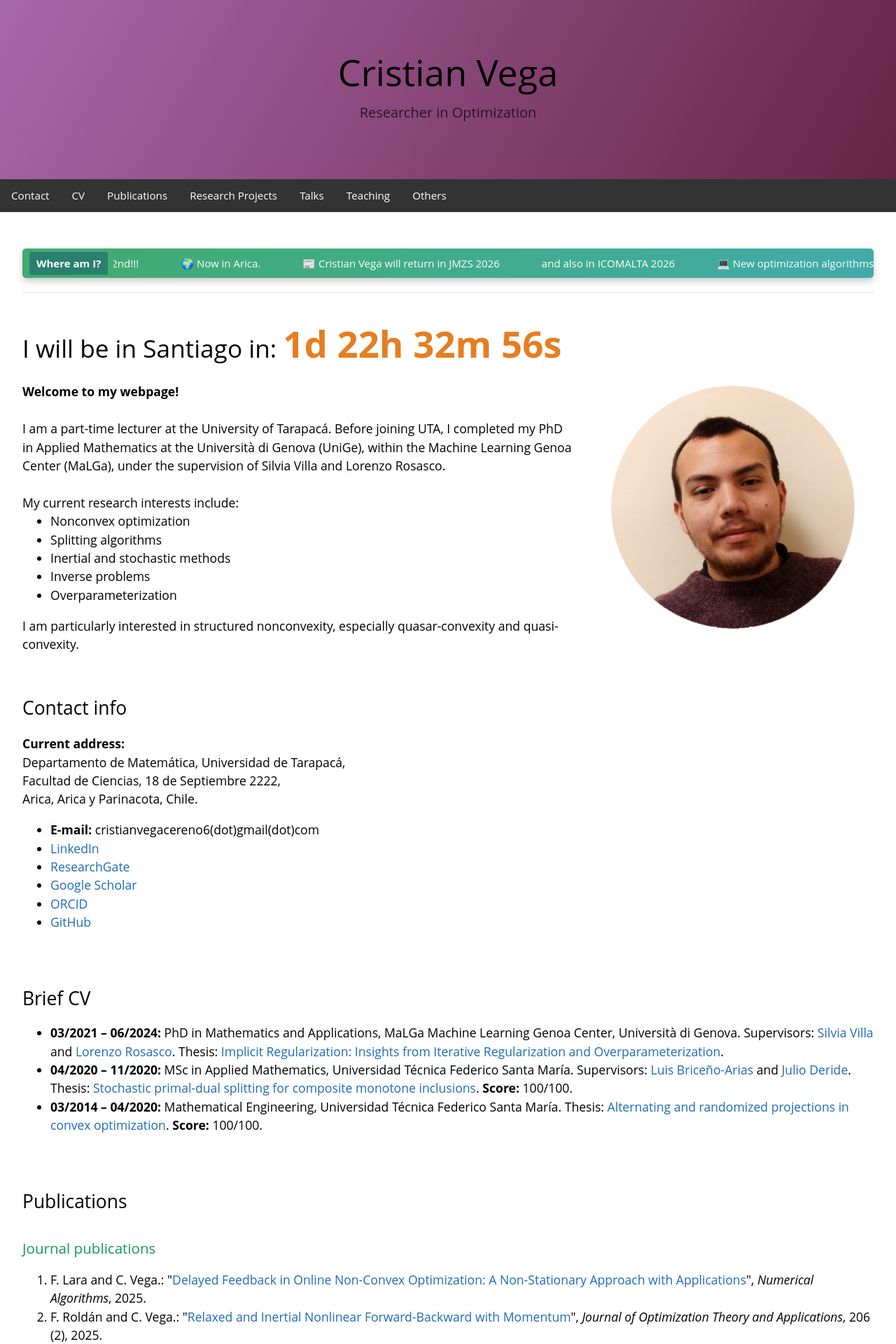
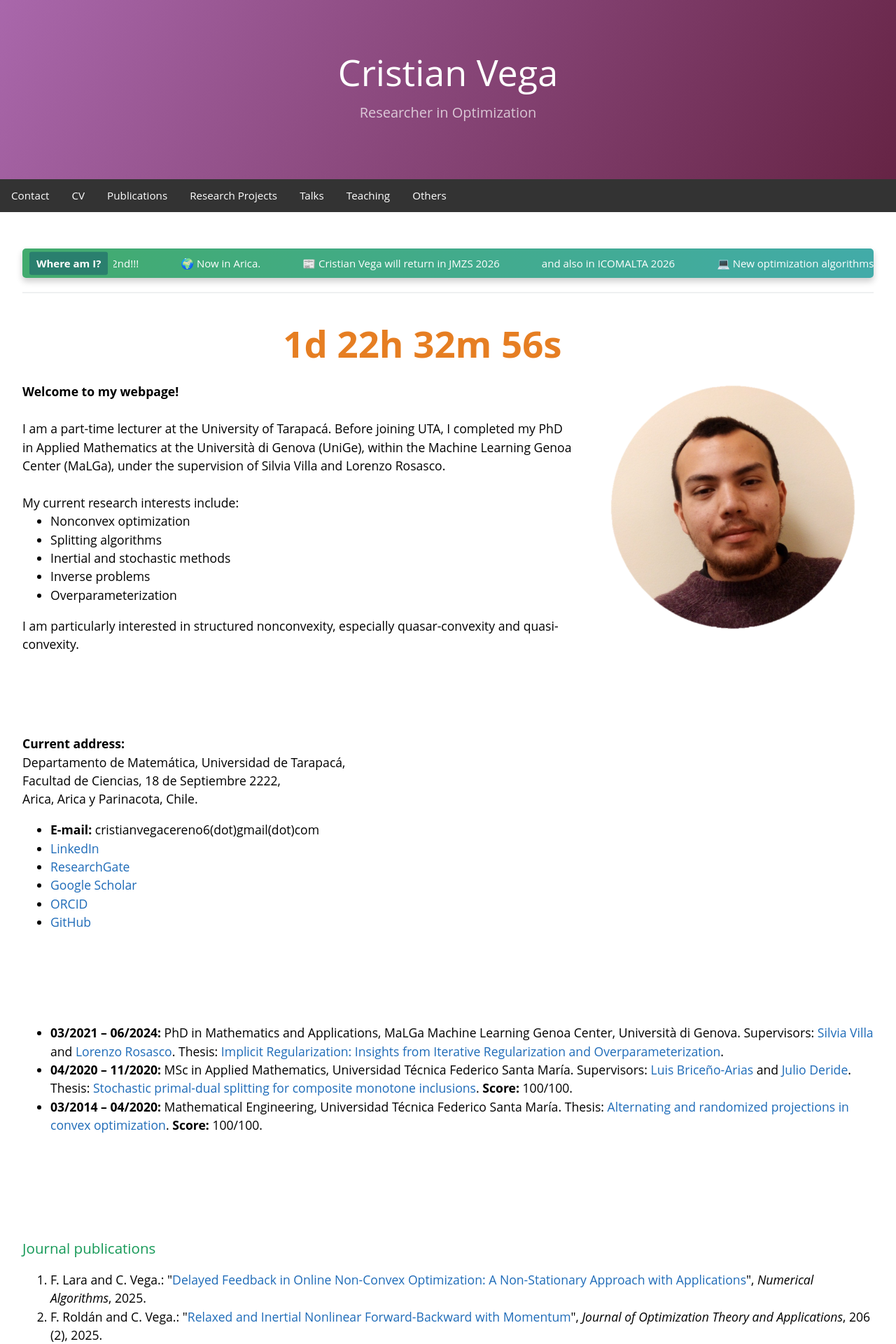
Before and after one commit to cristianvega1995/cristianvega1995.github.io, a Jekyll site: the page index.html, which Jekyll copies as it is, in a window 1280 px wide. Shown: the top 1920 px of the page at 70% size. Built offline with Jekyll 4.4.1, drawn with Linux system fonts in a browser that asks for light colours.

Commit message:
Change h1 and h2 text color to white

```diff
--- a/index.html
+++ b/index.html
@@ -37,7 +37,7 @@
         /* ── Main content ── */
         main { width: 100%; padding: 2rem; font-size: 1.1rem; background: #fff; }
         @media (max-width: 42em) { main { padding: 1rem; } }
-        h1, h2 { font-weight: normal; color: #000000; margin: 2rem 0 1rem; }
+        h1, h2 { font-weight: normal; color: #ffffff; margin: 2rem 0 1rem; }
         h3, h4, h5, h6 { font-weight: normal; color: #159957; margin: 2rem 0 1rem; }
         p { margin-bottom: 1em; }
         ul, ol { margin-top: 0; }
```
